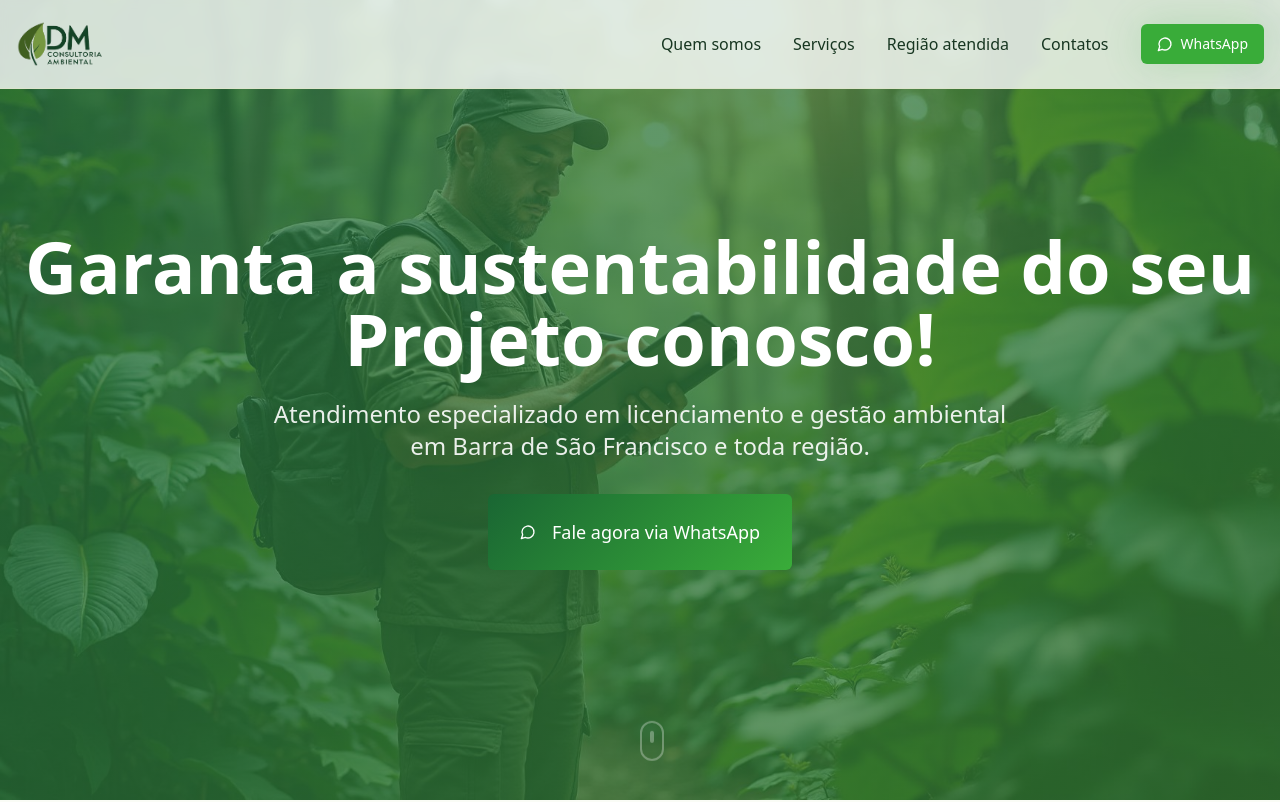
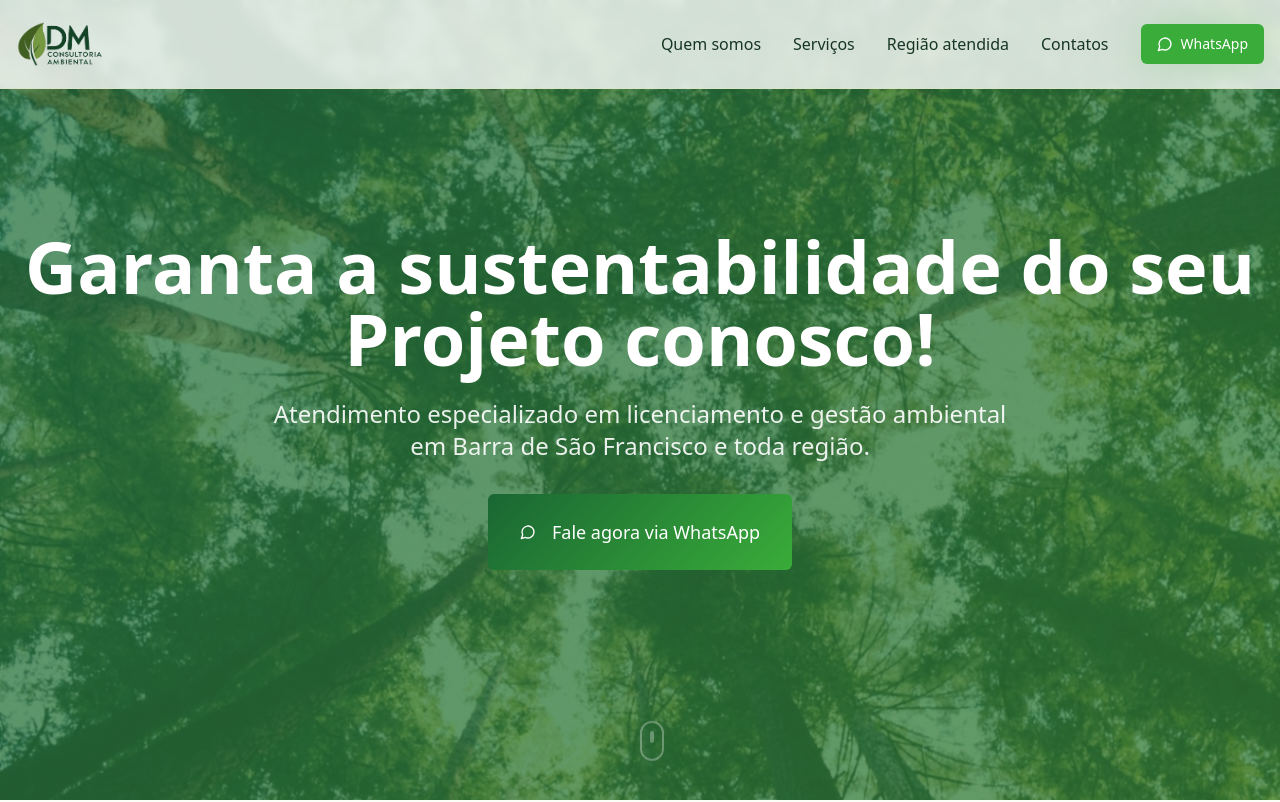
Before and after one commit to dmconsultoriaambiental53/bruno-eco-connect, a React (Vite) app: page / in a window 1280 px wide. Shown: the top 802 px of the page. Built offline with nearby package versions, Linux system fonts and the light colour scheme.

Commit message:
Update hero background image

```diff
--- a/src/components/Hero.tsx
+++ b/src/components/Hero.tsx
@@ -1,6 +1,6 @@
 import { Button } from "@/components/ui/button";
 import { MessageCircle } from "lucide-react";
-import heroImage from "@/assets/hero-environmental.jpg";
+// import heroImage from "@/assets/hero-environmental.jpg";
 
 const Hero = () => {
   const whatsappNumber = "5527996477710";
@@ -17,7 +17,7 @@ const Hero = () => {
       <div
         className="absolute inset-0 bg-cover bg-center bg-no-repeat"
         style={{
-          backgroundImage: `url(${heroImage})`,
+          backgroundImage: `url(/lovable-uploads/af973730-7adc-485d-bb48-27de5fa3ea35.png)`,
           willChange: 'transform'
         }}
       >
```
Also changed, not shown: public/lovable-uploads/af973730-7adc-485d-bb48-27de5fa3ea35.png (added).
